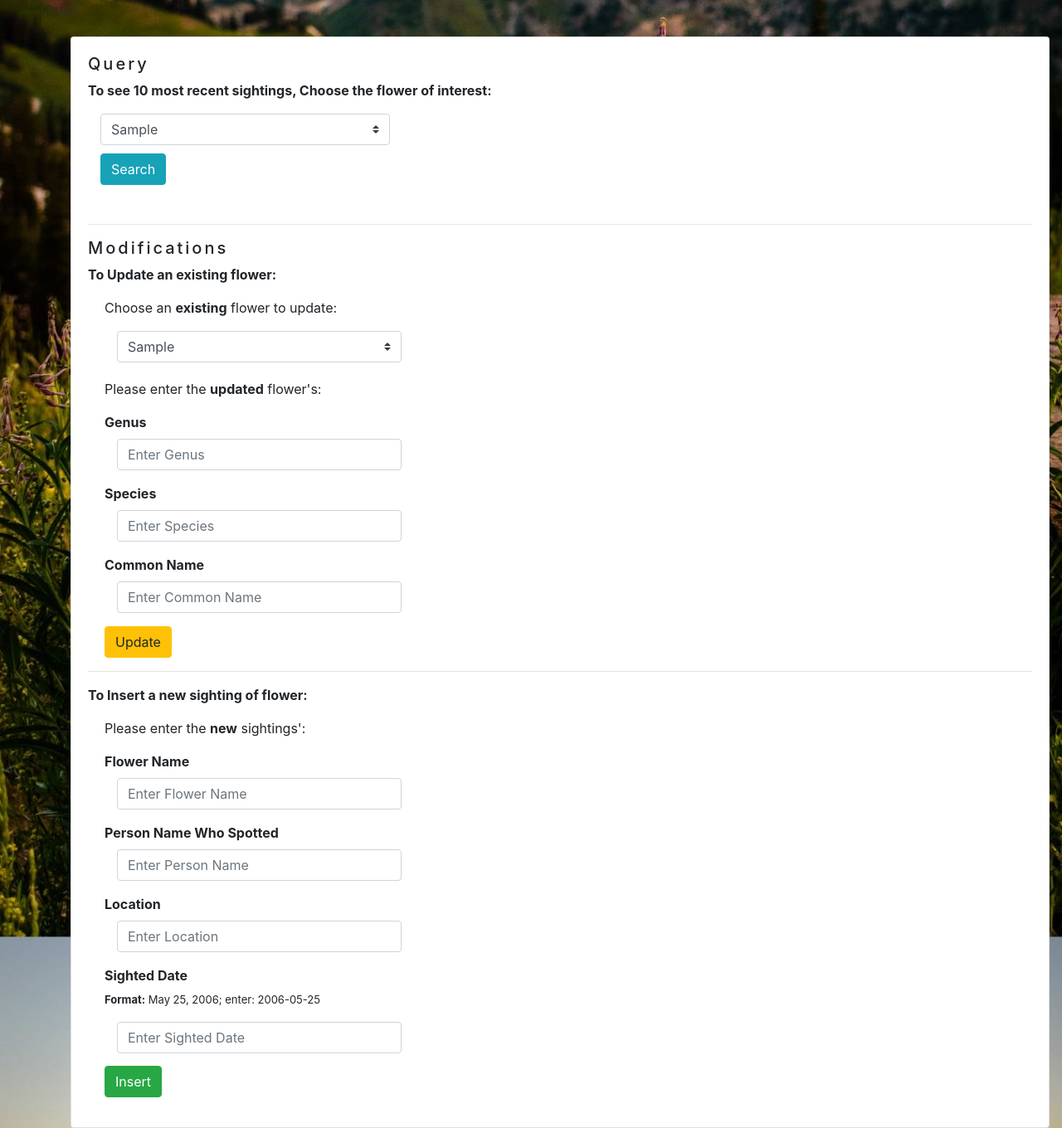
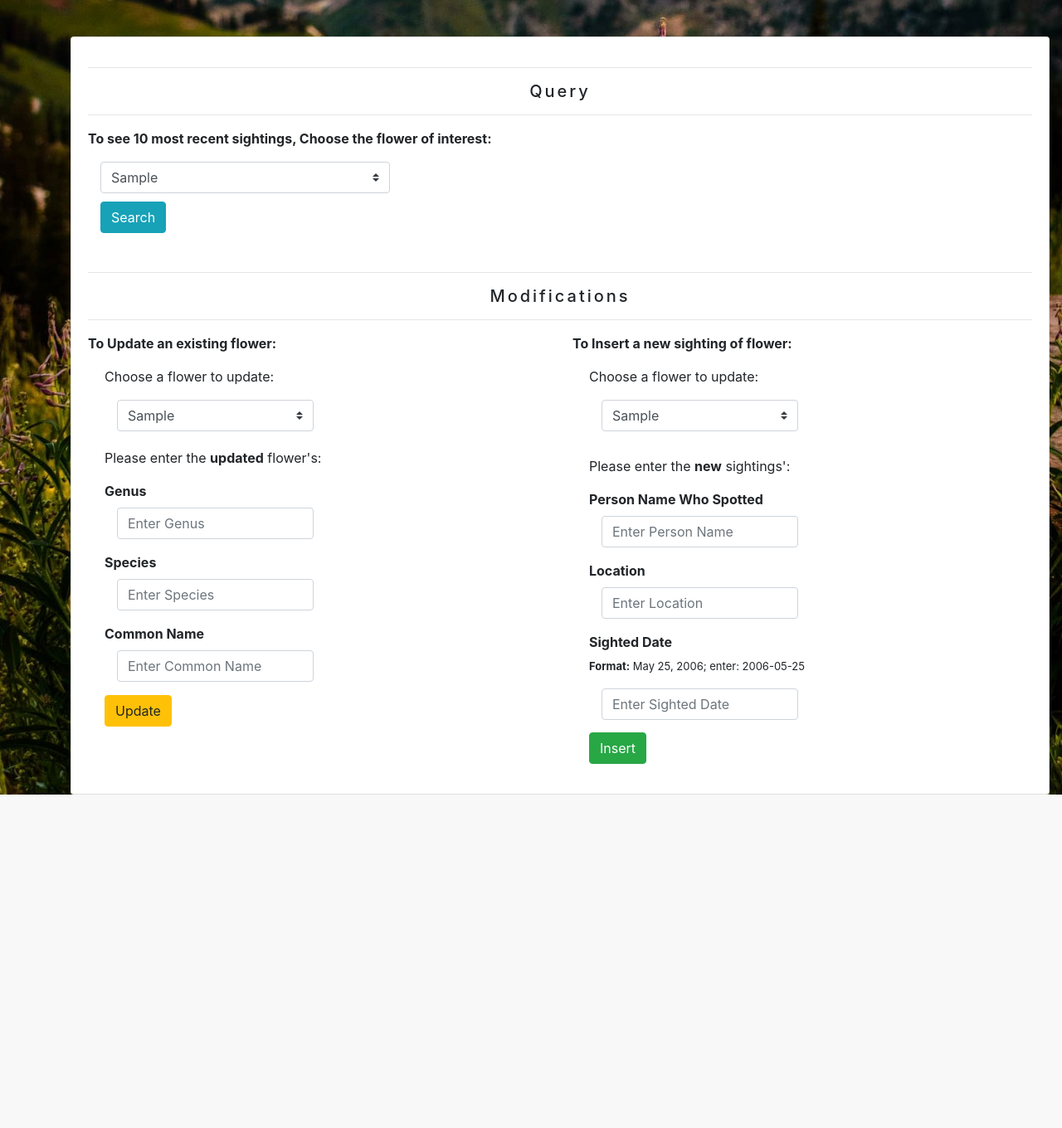
Before and after one commit to frongilloz/assign5_2, a Flask app: template templates/flowers.html in a window 1280 px wide. Shown: the part 56-1416 px from the top of the page at 83% size. After the commit the page ends 1014 px from the top, so only its background shows below. Run offline with Flask 2, Linux system fonts and the light colour scheme; the template is opened without the code that fills it: most values are stand-ins (such as "Sample title", 1, 10 or a date in 2020); some libraries are stand-ins or nearby versions.

Commit message:
commit 18: Flowers page front end re-formatting

```diff
--- a/app.py
+++ b/app.py
@@ -158,7 +158,7 @@ def update_flower():
 @app.route('/insert_sighting', methods = ['POST'])
 def insert_sighting():
     # Request the receive input (POST) to new SIGHTING
-    in_fl_name = request.form['in_fl_name']
+    in_fl_name = request.form['sel_InsS_Flower_Comname']
     print("The new Sighting's Flower's name is '" + in_fl_name + "'")
 
     in_person = request.form['in_person']
--- a/templates/flowers.html
+++ b/templates/flowers.html
@@ -10,7 +10,10 @@
     <div style="padding-top: 100px; padding-left: 70px">
     <div class="card">
         <div class="card-body">
-        <h5>Query</h5>
+        <hr>
+            <h5 style="text-align: center">Query</h5>
+        <hr>
+
         <p><b>To see 10 most recent sightings, Choose the flower of interest: </b></p>
 
 
@@ -44,15 +47,18 @@
             <div style="padding-top: 15px">
             <hr>
                 </div>
-            <h5>Modifications</h5>
+            <h5 style="text-align: center">Modifications</h5>
+            <hr>
 
+        <div class="row">
+          <div class="col">
             <!--This needs to be POSTED INPUT variables that is read into the map-->
             <p><b>To Update an existing flower: </b></p>
 
             <div style="padding-left: 20px">
-                <p>Choose an <b>existing</b> flower to update:</p>
+                <p>Choose a flower to update:</p>
                 <form action="/update_flower" method="post" >
-                <div class="col-4">
+                <div class="col-6">
                             <select name="sel_Upd_Flower_Comname" id="flowers_Dropdown2" class="custom-select">
                                   <div class="dropdown-menu" aria-labelledby="flowers_Dropdown_Button">
 
@@ -67,21 +73,21 @@
                     <p style="padding-top: 20px">Please enter the <b>updated</b> flower's: </p>
                      <div class="form-group">
                          <label for="up_genus_input"><b>Genus</b></label>
-                         <div class="col-4">
+                         <div class="col-6">
                              <input type="text" name="up_genus" class="form-control" id="up_genus_input" placeholder="Enter Genus"></input>
                          </div>
                      </div>
 
                     <div class="form-group">
                      <label for="up_species_input"><b>Species</b></label>
-                     <div class="col-4">
+                     <div class="col-6">
                         <input type="text" name="up_species" class="form-control" id="up_species_input" placeholder="Enter Species"></input>
                          </div>
                      </div>
 
                     <div class="form-group">
                         <label for="up_comname_input"><b>Common Name</b></label>
-                     <div class="col-4">
+                     <div class="col-6">
                         <input type="text" name="up_comname" class="form-control" id="up_comname_input" placeholder="Enter Common Name"></input>
                      </div>
                     </div>
@@ -91,33 +97,41 @@
                          </input>
                 </form>
             </div>
+          </div>
 
             <hr>
 
+            <div class = "vertical"></div>
 
+         <div class="col">
             <p><b>To Insert a new sighting of flower: </b></p>
                 <div style="padding-left: 20px">
                     <form action="/insert_sighting" method="post">
                             <!--Insert: Requires 3 input text boxes-->
-                        <p>Please enter the <b>new</b> sightings': </p>
-                        <div class="form-group">
-                         <label for="in_fl_name_input"><b>Flower Name</b></label>
-                             <div class="col-4">
-                                <input type="text" name="in_fl_name" class="form-control" id="in_fl_name_input" placeholder="Enter Flower Name"></input>
+                        <p>Choose a flower to update:</p>
+                        <div class="col-6" style="padding-bottom: 10px">
+                                    <select name="sel_InsS_Flower_Comname" id="flowers_Dropdown3" class="custom-select">
+                                          <div class="dropdown-menu" aria-labelledby="flowers_Dropdown_Button">
 
-                             </div>
+                                              {% for i1, i2, i3 in itemsFlowers %}
+                                                    <option value="{{ i3 }}" >{{ i3 }}</option>
+                                              {% endfor %}
+
+                                          </div>
+                                    </select>
                         </div>
 
+                        <p style="padding-top: 20px">Please enter the <b>new</b> sightings': </p>
                         <div class="form-group">
                          <label for="in_person_input"><b>Person Name Who Spotted</b></label>
-                             <div class="col-4">
+                             <div class="col-6">
                                 <input type="text" name="in_person" class="form-control" id="in_person_input" placeholder="Enter Person Name"></input>
                              </div>
                         </div>
 
                         <div class="form-group">
                          <label for="in_location_input"><b>Location</b></label>
-                             <div class="col-4">
+                             <div class="col-6">
                                 <input type="text" name="in_location" class="form-control" id="in_location_input" placeholder="Enter Location"></input>
                              </div>
                         </div>
@@ -125,7 +139,7 @@
                         <div class="form-group">
                             <label for="in_location_input"><b>Sighted Date</b></label>
                             <p style="font-size: 13px"><b>Format:</b> May 25, 2006; enter: 2006-05-25</p>
-                             <div class="col-4">
+                             <div class="col-6">
                                  <input type="text" name="in_sighted" class="form-control" id="in_location_input" placeholder="Enter Sighted Date"></input>
                              </div>
 
@@ -136,7 +150,8 @@
                              </div>
                     </form>
                 </div>
-
+         </div>
+        </div>
 
             <!--DELETE: In HTML Select Options
             <div style="padding-top: 50px">
```
Also changed, not shown: flowers2019.db.
